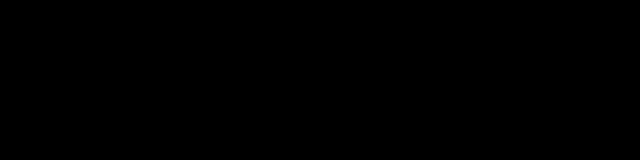
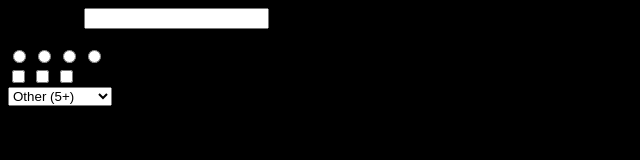
Before and after one commit to SawyerMurphy/seg3125lab1.github.io, a plain HTML site: page index.html in a window 1280 px wide. Shown: the whole page, without its empty margins (0-640 px from the left). Drawn offline with Linux system fonts and the light colour scheme.

Commit message:
Adding questions into survey

```diff
--- a/index.html
+++ b/index.html
@@ -2,14 +2,33 @@
 
 <html>
 
-<title> Hello world </title>
-
-    <head>SEG 3125 Lab 1: Construction of a Survey</head>
+<title> SEG 3125 Lab 1 </title>
 
     <body style = "background-color: black;">
         <form>
+            First name: <input type = "text" name = "firstName"> <br>
 
+            What program are you in? <br>
+            <input type = "radio" value = "CSI">
+            <input type = "radio" value = "CEG">
+            <input type = "radio" value = "SEG">
+            <input type = "radio" value = "Other">
 
+            What semesters of the school year do you like? <br>
+            <input type = "checkbox" value = "Fall">
+            <input type = "checkbox" value = "Winter">
+            <input type = "checkbox" value = "Spring/Summer">
+
+            What year of study are you in? <br>
+            <select name = "year">
+                <option value = "Freshman" selected = "selected"> Freshman (1) </option>
+                <option value = "Sophmore" selected = "selected"> Sophmore (2) </option>
+                <option value = "Junior" selected = "selected"> Junior (3) </option>
+                <option value = "Senior" selected = "selected"> Senior (4) </option>
+                <option value = "Other" selected = "selected"> Other (5+) </option>
+
+            Comments: <br>
+                <textRoom rows = "4" cols = "20"/>
 
         </form>
 
```
